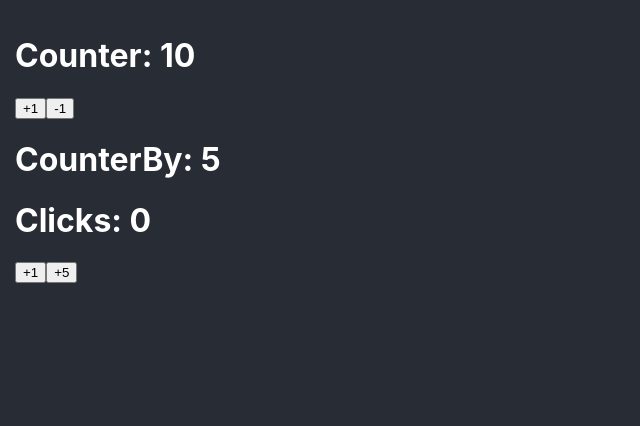
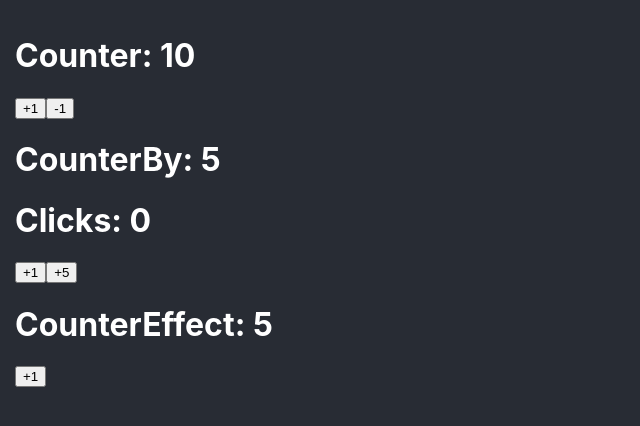
Before and after one commit to Adri-Antanon/react-ts-summary, a React (Create React App) app: page / in a window 1280 px wide. Shown: the top 426 px of the page, without its empty margins (0-640 px from the left). Built offline with nearby package versions, Linux system fonts and the light colour scheme.

Commit message:
feat: add useEffect & CounterEffect

```diff
--- a/src/App.tsx
+++ b/src/App.tsx
@@ -1,11 +1,13 @@
 import { Counter } from "./components/Counter";
 import { CounterBy } from "./components/CounterBy";
+import { CounterEffect } from "./components/CounterEffect";
 
 function App() {
   return (
     <>
       <Counter initialValue={10} />
       <CounterBy />
+      <CounterEffect />
     </>
   );
 }
--- /dev/null
+++ b/src/components/CounterEffect.tsx
@@ -0,0 +1,29 @@
+import { useEffect, useState } from "react";
+
+const MAXIMUN_COUNT = 10;
+
+export const CounterEffect: React.FC = () => {
+  const [counter, setCounter] = useState(5);
+
+  const handleClick = (amount: number = 1): void => {
+    setCounter((prevCounter) =>
+      // prevCounter >= MAXIMUN_COUNT ? 10 : prevCounter + amount
+      Math.min(prevCounter + 1, MAXIMUN_COUNT)
+    );
+  };
+
+  useEffect(() => {
+    if (counter < MAXIMUN_COUNT) return;
+    console.log(
+      "%cCounter llegó al valor máximo",
+      "color: red; background-color: black"
+    );
+  }, [counter]);
+
+  return (
+    <>
+      <h1>CounterEffect: {counter}</h1>
+      <button onClick={() => handleClick()}>+1</button>
+    </>
+  );
+};
```
